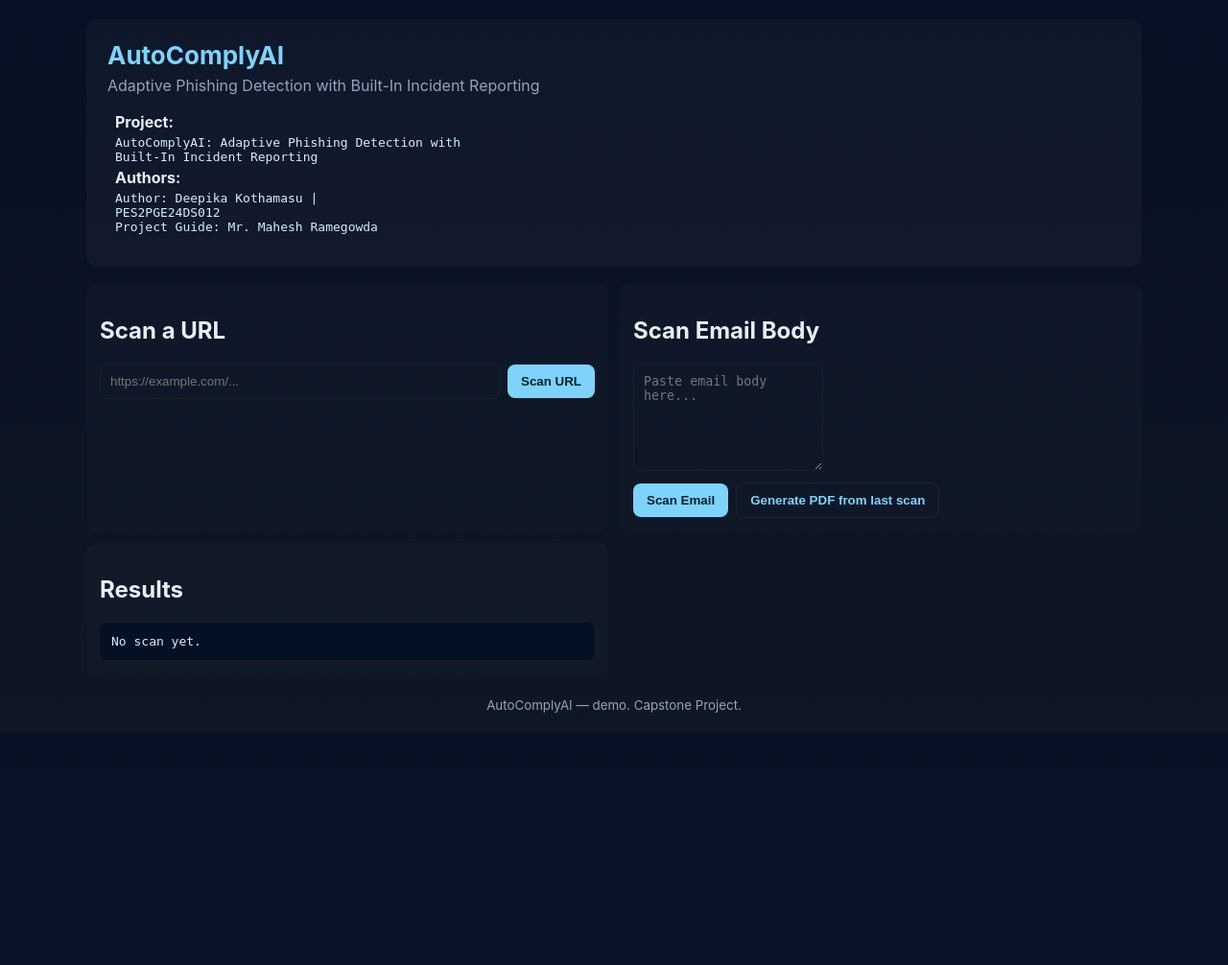
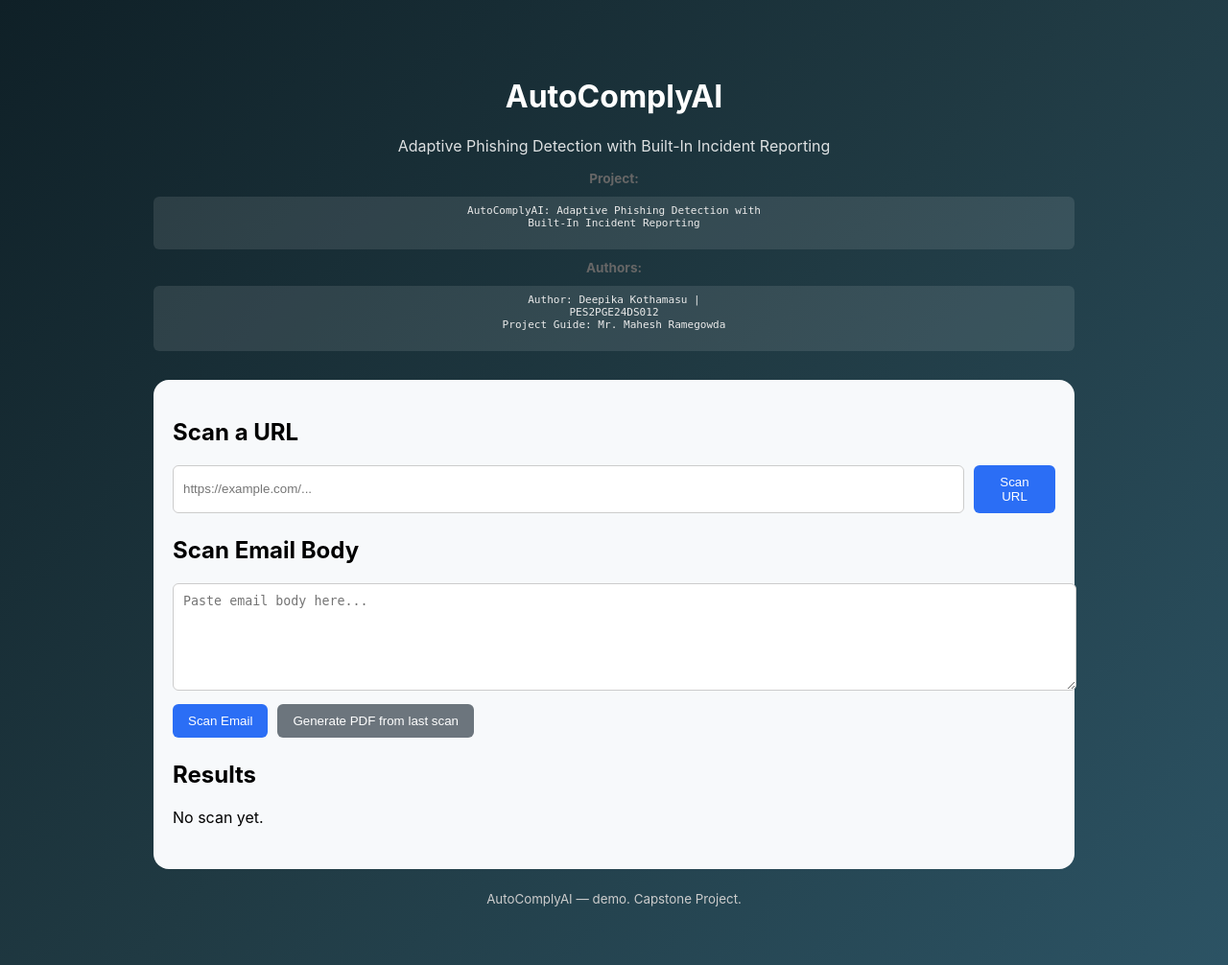
Before and after one commit to dbachu/AutoComplyAI, a Flask app: page / in a window 1280 px wide. Shown: the whole page at 96% size. Before the commit the page ends 743 px from the top, so only its background shows below. Run offline with Flask 2, Linux system fonts and the light colour scheme.

Commit message:
Enhance UI with explainable results and add Ensemble

```diff
--- a/static/style.css
+++ b/static/style.css
@@ -1,17 +1,154 @@
-:root{ --bg:#0f1724; --card:#0b1220; --accent:#7dd3fc; --muted:#94a3b8; --glass: rgba(255,255,255,0.03); }
-*{box-sizing:border-box} body{font-family:Inter,ui-sans-serif,system-ui,-apple-system,Segoe UI,Roboto,'Helvetica Neue',Arial; background:linear-gradient(180deg,#071024,#0f1724); color:#e6eef8; margin:0; padding:20px;}
-.container{max-width:1100px;margin:0 auto;}
-.header{padding:22px;background:var(--glass);border-radius:12px;margin-bottom:18px;}
-.header h1{margin:0;font-size:26px;color:var(--accent);}
-.tagline{margin:6px 0;color:var(--muted);}
-.meta{margin-top:10px;background:transparent;padding:8px;border-radius:8px;}
-.project{background:transparent;border:none;color:#cfeffd;padding:0;margin:4px 0;font-family:monospace;font-size:13px;}
-.main{display:grid;grid-template-columns:1fr;gap:12px;}
-.panel{background:linear-gradient(180deg, rgba(255,255,255,0.02), rgba(255,255,255,0.01)); padding:14px;border-radius:10px;}
-.row{display:flex;gap:8px;align-items:center;margin-top:8px;}
-input, textarea{flex:1;padding:10px;border-radius:8px;border:1px solid rgba(255,255,255,0.04);background:transparent;color:inherit;}
-.btn{background:var(--accent);color:#042028;border:none;padding:10px 14px;border-radius:8px;cursor:pointer;font-weight:600;}
-.btn.secondary{background:transparent;border:1px solid rgba(255,255,255,0.06);color:var(--accent);}
-.results{background:#041124;padding:12px;border-radius:8px;white-space:pre-wrap;font-family:monospace;color:#cfeffd;}
-.footer{margin-top:18px;text-align:center;color:var(--muted);}
-@media(min-width:800px){ .main{grid-template-columns:1fr 1fr;} .panel{min-height:140px;} }
+body {
+  margin: 0;
+  font-family: -apple-system, BlinkMacSystemFont, "Segoe UI", sans-serif;
+  background: linear-gradient(135deg, #0f2027, #203a43, #2c5364);
+}
+
+.container {
+  max-width: 960px;
+  margin: 40px auto;
+  padding: 20px;
+}
+
+.header {
+  text-align: center;
+  color: #fff;
+  margin-bottom: 30px;
+}
+
+.tagline {
+  opacity: 0.85;
+}
+
+.project {
+  background: rgba(255,255,255,0.1);
+  padding: 8px;
+  border-radius: 6px;
+  color: #eaeaea;
+  white-space: pre-wrap;
+}
+
+.main {
+  background: #f7f9fb;
+  border-radius: 16px;
+  padding: 20px;
+}
+
+.panel {
+  margin-bottom: 24px;
+}
+
+.row {
+  display: flex;
+  gap: 10px;
+  margin-top: 10px;
+}
+
+input, textarea {
+  width: 100%;
+  padding: 10px;
+  border-radius: 6px;
+  border: 1px solid #ccc;
+}
+
+.btn {
+  padding: 10px 16px;
+  background: #2b6ef5;
+  color: #fff;
+  border: none;
+  border-radius: 6px;
+  cursor: pointer;
+}
+
+.btn.secondary {
+  background: #6c757d;
+}
+
+.results {
+  margin-top: 10px;
+}
+
+/* -------- Result Card -------- */
+
+.result-card.clean {
+  background: #ffffff;
+  padding: 16px 20px;
+  border-radius: 14px;
+  box-shadow: 0 6px 20px rgba(0,0,0,0.12);
+}
+
+.verdict-row {
+  display: flex;
+  align-items: center;
+  gap: 12px;
+  margin-bottom: 12px;
+}
+
+.verdict-label {
+  font-weight: 600;
+  color: #444;
+}
+
+.badge {
+  padding: 6px 14px;
+  border-radius: 18px;
+  color: white;
+  font-weight: 700;
+  font-size: 0.8em;
+}
+
+.badge.phishing { background: #dc3545; }
+.badge.suspicious { background: #f0ad4e; color: #000; }
+.badge.legitimate { background: #28a745; }
+
+.metrics {
+  display: flex;
+  gap: 24px;
+  margin-bottom: 10px;
+  color: #222;
+}
+
+.confidence-bar {
+  width: 100%;
+  background: #e9ecef;
+  border-radius: 8px;
+  height: 12px;
+  margin-bottom: 14px;
+}
+
+.confidence-fill {
+  height: 100%;
+  background: linear-gradient(90deg, #4e8cff, #2b6ef5);
+  border-radius: 8px;
+}
+
+.explain-box summary {
+  cursor: pointer;
+  font-weight: 600;
+  color: #2b6ef5;
+}
+
+.raw-box summary {
+  cursor: pointer;
+  color: #666;
+  font-size: 0.85em;
+}
+
+.raw-box pre {
+  background: #f4f6f8;
+  padding: 10px;
+  border-radius: 8px;
+  font-size: 0.8em;
+  overflow-x: auto;
+}
+
+.meta {
+  font-size: 0.85em;
+  color: #666;
+}
+
+.footer {
+  text-align: center;
+  margin-top: 20px;
+  color: #ccc;
+}
--- a/templates/index.html
+++ b/templates/index.html
@@ -6,19 +6,26 @@
     <title>AutoComplyAI Demo</title>
     <link rel="stylesheet" href="/static/style.css"/>
   </head>
+
   <body>
     <div class="container">
       <header class="header">
         <h1>AutoComplyAI</h1>
         <p class="tagline">Adaptive Phishing Detection with Built-In Incident Reporting</p>
+
         <div class="meta">
           <strong>Project:</strong>
-          <pre class="project">AutoComplyAI: Adaptive Phishing Detection with
-Built-In Incident Reporting</pre>
+          <pre class="project">
+AutoComplyAI: Adaptive Phishing Detection with
+Built-In Incident Reporting
+          </pre>
+
           <strong>Authors:</strong>
-          <pre class="project">Author: Deepika Kothamasu |
+          <pre class="project">
+Author: Deepika Kothamasu |
 PES2PGE24DS012
-Project Guide: Mr. Mahesh Ramegowda</pre>
+Project Guide: Mr. Mahesh Ramegowda
+          </pre>
         </div>
       </header>
 
@@ -36,7 +43,9 @@ Project Guide: Mr. Mahesh Ramegowda</pre>
           <textarea id="emailInput" rows="6" placeholder="Paste email body here..."></textarea>
           <div class="row">
             <button id="scanEmailBtn" class="btn">Scan Email</button>
-            <button id="generatePdfBtn" class="btn secondary" disabled>Generate PDF from last scan</button>
+            <button id="generatePdfBtn" class="btn secondary" disabled>
+              Generate PDF from last scan
+            </button>
           </div>
         </section>
 
@@ -64,9 +73,49 @@ Project Guide: Mr. Mahesh Ramegowda</pre>
 
       function renderResults(json) {
         const el = document.getElementById('results');
-      el.innerText = JSON.stringify(json, null, 2);
         lastPayload = json;
         document.getElementById('generatePdfBtn').disabled = false;
+
+        const d = json.detection;
+        if (!d) {
+          el.innerText = JSON.stringify(json, null, 2);
+          return;
+        }
+
+        el.innerHTML = `
+          <div class="result-card clean">
+            <div class="verdict-row">
+              <span class="verdict-label">Verdict</span>
+              <span class="badge ${d.verdict}">
+                ${d.verdict.toUpperCase()}
+              </span>
+            </div>
+
+            <div class="metrics">
+              <div><strong>Score:</strong> ${d.score}</div>
+              <div><strong>Confidence:</strong> ${d.confidence || "N/A"}</div>
+              <div class="meta"><strong>Mode:</strong> ${d.mode}</div>
+            </div>
+
+            <div class="confidence-bar">
+              <div class="confidence-fill"
+                   style="width:${Math.round(d.score * 100)}%">
+              </div>
+            </div>
+
+            <details class="explain-box">
+              <summary>Why this decision?</summary>
+              <ul>
+                ${(d.explanations || []).map(e => `<li>${e}</li>`).join("")}
+              </ul>
+            </details>
+
+            <details class="raw-box">
+              <summary>Show raw JSON</summary>
+              <pre>${JSON.stringify(json, null, 2)}</pre>
+            </details>
+          </div>
+        `;
       }
 
       document.getElementById('scanUrlBtn').addEventListener('click', async () => {
```
Also changed, not shown: detector.py (+111 -4 lines), models/ensemble.py (added, +28 -0 lines), models/train_ensemble_model.py (added, +38 -0 lines), models/train_model.py (+36 -26 lines), README.md. Lines whose indentation alone changed are shown as unchanged.
